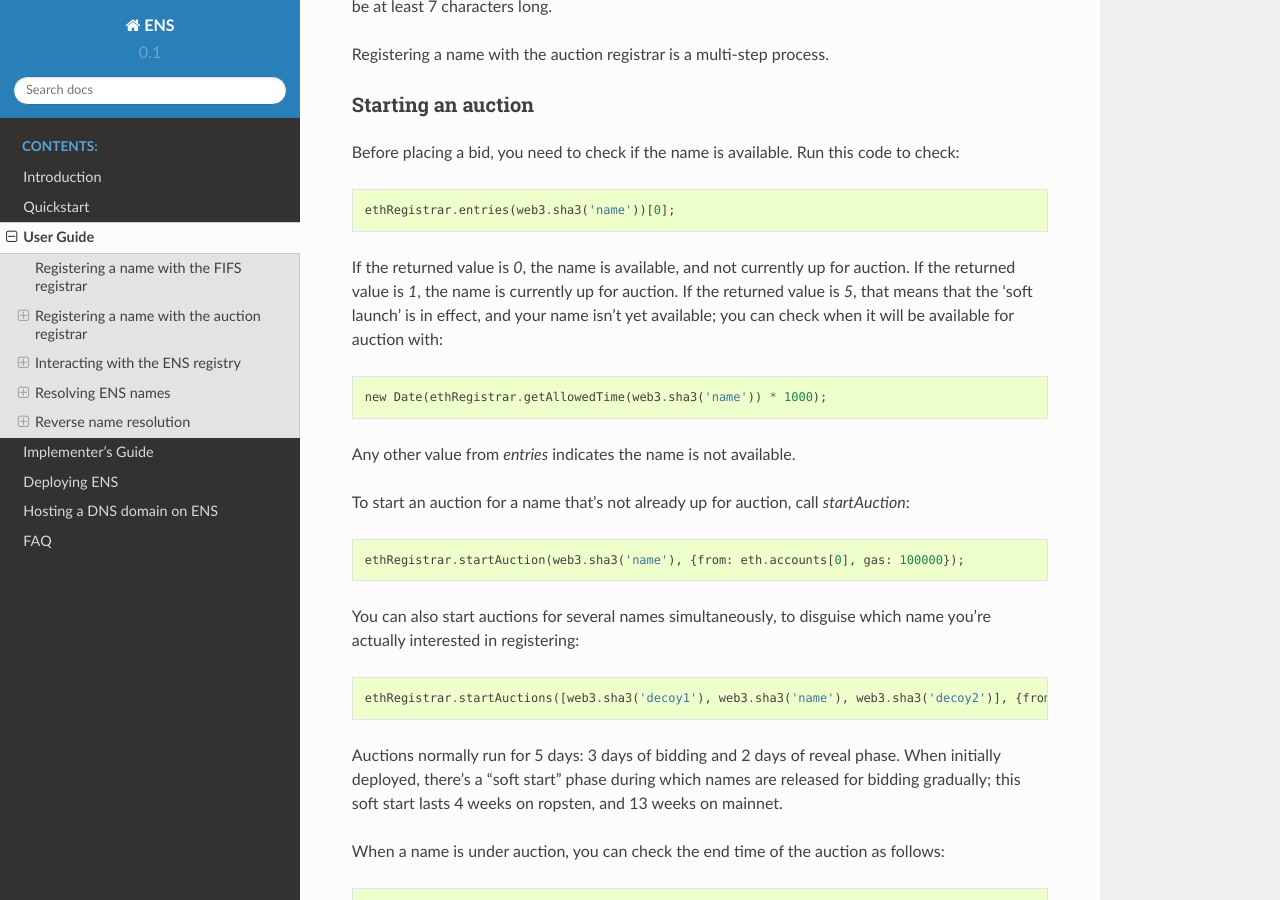
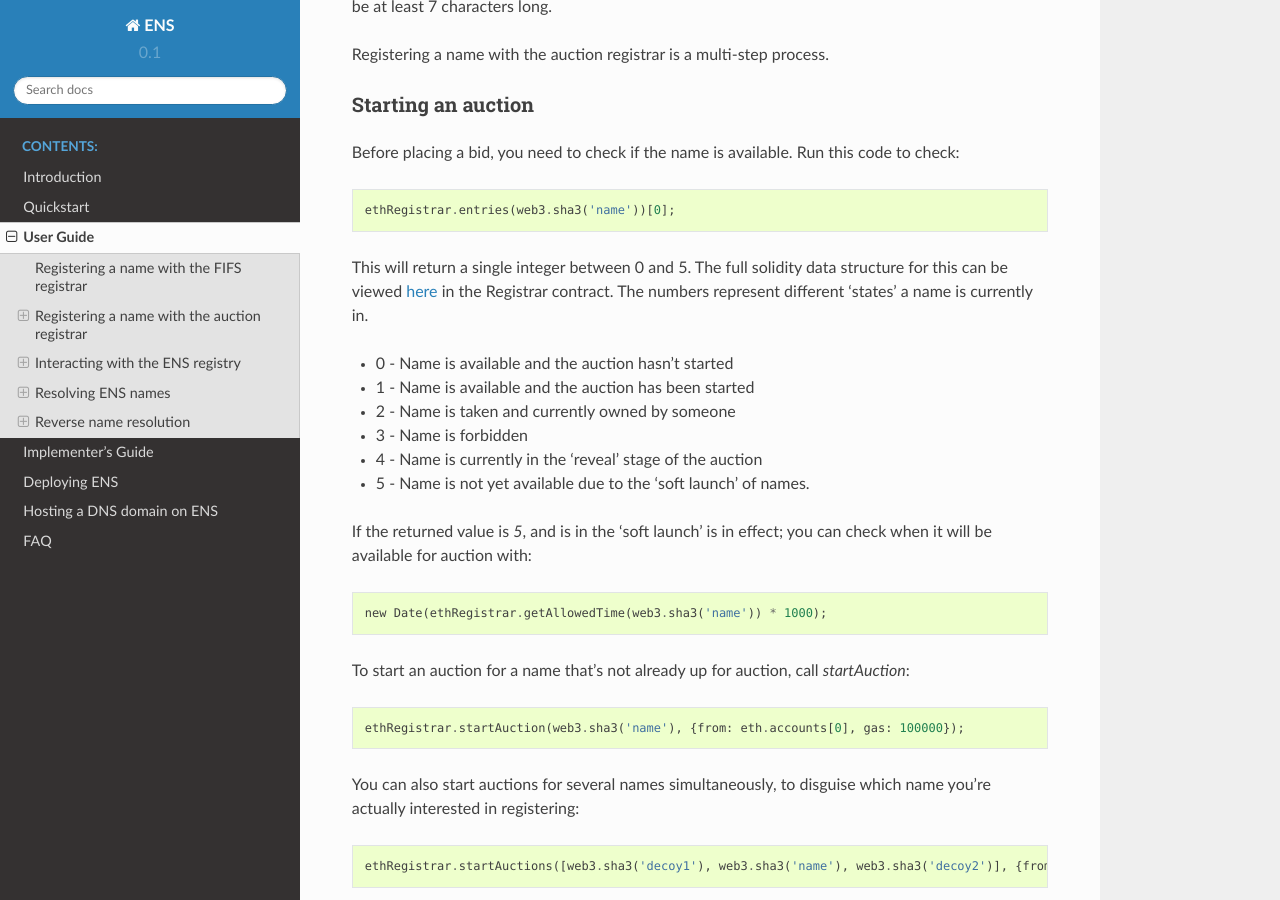
Before and after one commit to ensdomains/ens, a Sphinx documentation site: the page built from docs/userguide.rst, in a window 1280 px wide and 900 px high, scrolled down 1216 px. Built offline with Sphinx 7.4.7 and the Read the Docs theme 2.0.0, drawn with Linux system fonts in a browser that asks for light colours.

Commit message:
Expanded explanation returned value from .entries (#213)
* Expanded explanation returned value from .entries

* Rephrased .entries docs

```diff
--- a/docs/userguide.rst
+++ b/docs/userguide.rst
@@ -57,13 +57,21 @@
 
     ethRegistrar.entries(web3.sha3('name'))[0];
 
-If the returned value is `0`, the name is available, and not currently up for auction. If the returned value is `1`, the name is currently up for auction. If the returned value is `5`, that means that the 'soft launch' is in effect, and your name isn't yet available; you can check when it will be available for auction with:
+This will return a single integer between 0 and 5. The full solidity data structure for this can be viewed `here <https://github.com/ethereum/ens/blob/master/contracts/HashRegistrarSimplified.sol#L110>`_ in the Registrar contract. The numbers represent different 'states' a name is currently in.
+
+- 0 - Name is available and the auction hasn't started
+- 1 - Name is available and the auction has been started
+- 2 - Name is taken and currently owned by someone
+- 3 - Name is forbidden
+- 4 - Name is currently in the 'reveal' stage of the auction
+- 5 - Name is not yet available due to the 'soft launch' of names.
+
+If the returned value is `5`, and is in the 'soft launch' is in effect; you can check when it will be available for auction with:
 
 ::
 
     new Date(ethRegistrar.getAllowedTime(web3.sha3('name')) * 1000);
 
-Any other value from `entries` indicates the name is not available.
 
 To start an auction for a name that's not already up for auction, call `startAuction`:
 
```
